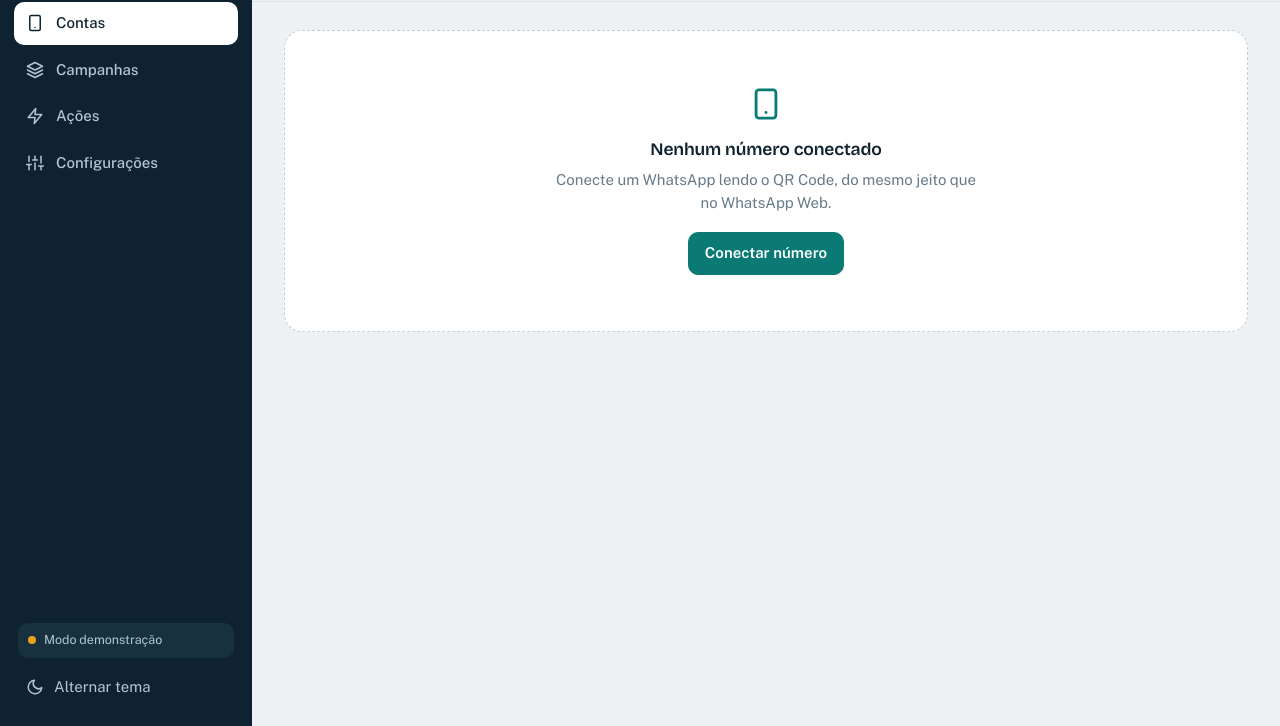
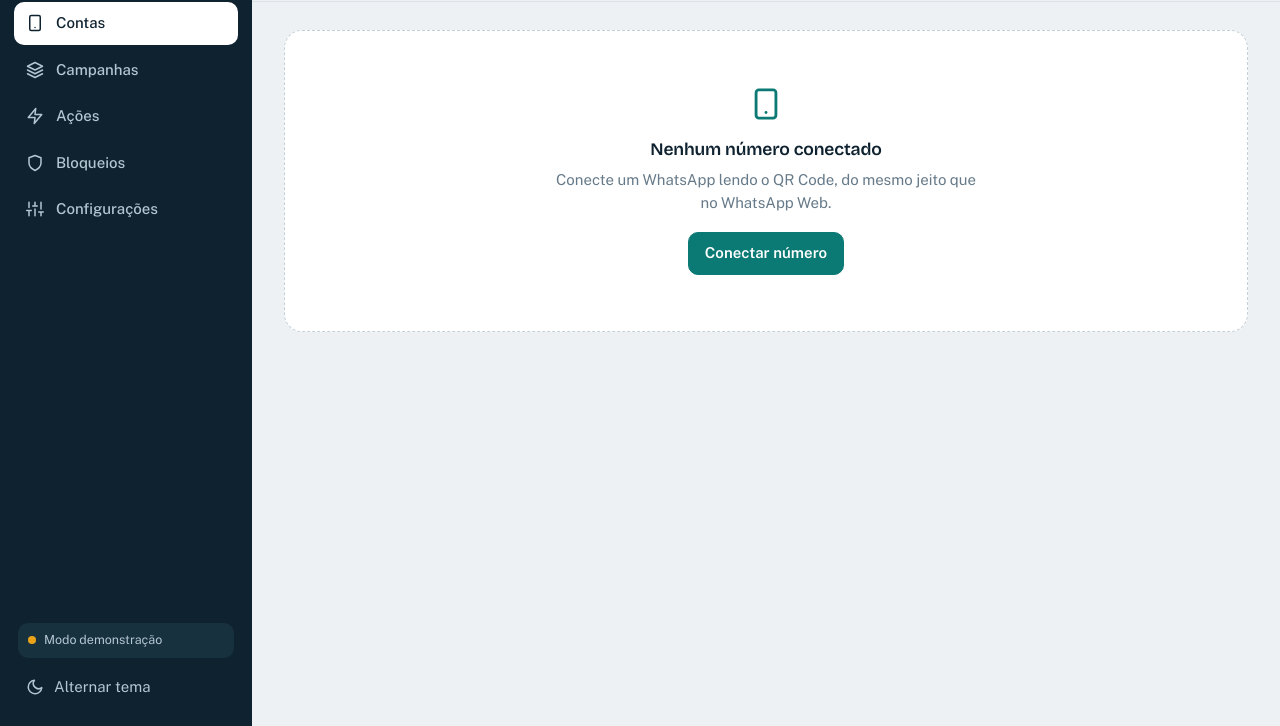
Before and after one commit to binoalbino/viphub-whatsapp, a plain HTML site: page index.html in a window 1280 px wide. Shown: the part 74-800 px from the top of the page. Drawn offline with nearby package versions, Linux system fonts and the light colour scheme.

Commit message:
Add 'Bloqueios' link to navigation menu

```diff
--- a/index.html
+++ b/index.html
@@ -17,6 +17,7 @@
         <a href="#/contas" data-nav="contas"><i data-icon="smartphone"></i><span>Contas</span></a>
         <a href="#/campanhas" data-nav="campanhas"><i data-icon="layers"></i><span>Campanhas</span></a>
         <a href="#/acoes" data-nav="acoes"><i data-icon="zap"></i><span>Ações</span></a>
+        <a href="#/bloqueios" data-nav="bloqueios"><i data-icon="shield"></i><span>Bloqueios</span></a>
         <a href="#/config" data-nav="config"><i data-icon="sliders"></i><span>Configurações</span></a>
       </nav>
       <div class="side-foot">
```
